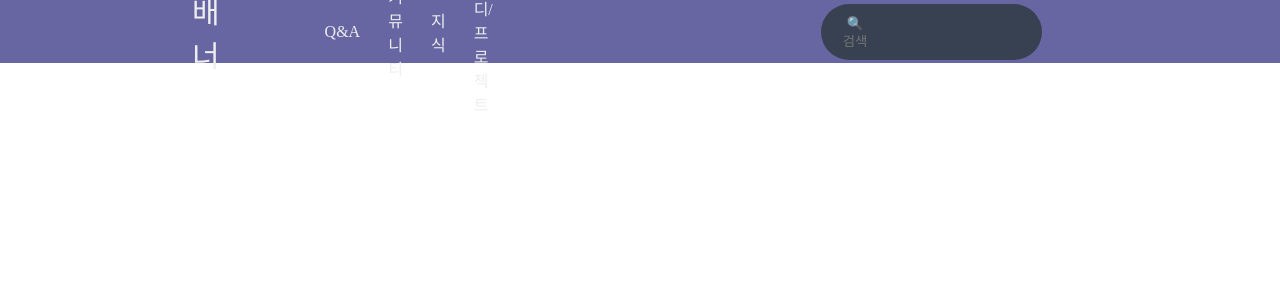
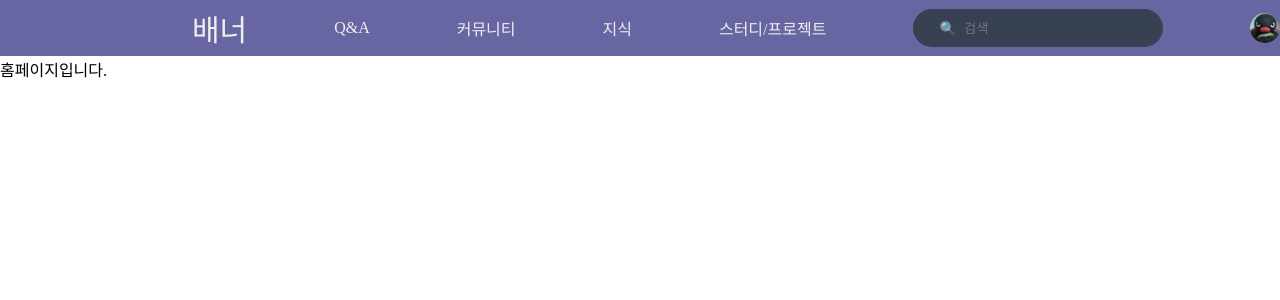
Before and after one commit to funizo/project, a React (Create React App) app in the folder projectfront/: page / in a window 1280 px wide. Shown: the top 300 px of the page. Built offline with nearby package versions, Linux system fonts and the light colour scheme; no server answers; the HTML template or start-up script is replaced by a standard one.

Commit message:
design/#4/navbar
-헤더쪽 nav 스타일 변경

```diff
--- a/projectfront/package.json
+++ b/projectfront/package.json
@@ -10,7 +10,7 @@
     "react-dom": "^18.2.0",
     "react-router-dom": "^6.22.2",
     "react-scripts": "5.0.1",
-    "scss": "^0.2.4",
+    "sass": "^1.71.1",
     "web-vitals": "^2.1.4"
   },
   "scripts": {
--- a/projectfront/src/components/Home.jsx
+++ b/projectfront/src/components/Home.jsx
@@ -1,7 +1,7 @@
 export default function Home() {
     return (
-        <>
+        <div style={{ position: 'relative', top: '45%' }}>
             홈페이지입니다.
-        </>
+        </div>
     )
 }
--- a/projectfront/src/components/layout/Nav.css
+++ /dev/null
@@ -1,52 +0,0 @@
-body {
-  margin-left: 0px;
-}
-
-.navbar {
-  background-color: #6766a3;
-  width: 100%;
-  height: 23px;
-  padding-top: 20px;
-  padding-bottom: 20px;
-  position: fixed;
-  top: 0;
-  display: flex;
-  border-bottom: 1px solid rgb(255, 255, 255);
-  align-items: center;
-}
-.navbar a {
-  text-decoration: none;
-  margin-left: 15%;
-  color: #eee;
-  font-size: 30px;
-}
-.navbar p {
-  color: #eee;
-  margin-right: 28px;
-}
-.navbar p:hover {
-  color: black;
-  cursor: pointer;
-}
-.navbar img {
-  width: 30px;
-  height: 30px;
-  border-radius: 50%;
-  margin-left: 250px;
-}
-.navbar button {
-  background-color: transparent;
-  border: none;
-}
-.navbar input {
-  background-color: rgb(55, 65, 81);
-  border: none;
-  color: #eee;
-  outline: none;
-}
-.navbar .searchBar {
-  margin-left: 300px;
-  background-color: rgb(55, 65, 81);
-  padding: 10px 20px 10px 20px;
-  border-radius: 40px;
-}/*# sourceMappingURL=Nav.css.map */
--- a/projectfront/src/components/layout/Nav.jsx
+++ b/projectfront/src/components/layout/Nav.jsx
@@ -1,14 +1,14 @@
-import "./Nav.css";
+import styles from './Nav.module.scss'
 
 export default function Nav() {
     return (
-        <div className="navbar">
+        <div className={styles.navbar}>
             <a href="/">배너</a>
-            <p style={{ marginLeft: "105px" }}>Q&A</p>
+            <p>Q&A</p>
             <p>커뮤니티</p>
             <p>지식</p>
             <p>스터디/프로젝트</p>
-            <div className="searchBar">
+            <div className={styles.searchBar}>
                 <button>🔍</button>
                 <input type="text" placeholder="검색" />
             </div>
--- a/projectfront/src/components/layout/Nav.scss
+++ b/projectfront/src/components/layout/Nav.module.scss
@@ -1,19 +1,25 @@
 body {
-    margin-left: 0px;
+    margin: 0px;
 }
 
 
 .navbar {
     background-color: #6766a3;
-    width: 100%;
-    height: 23px;
-    padding-top: 20px;
-    padding-bottom: 20px;
-    position: fixed;
+
+    width: 100dvw;
+    height: 7dvh;
+
+    border-bottom: 1px solid rgb(255, 255, 255);
+
+    position: sticky;
     top: 0;
+
     display: flex;
-    border-bottom: 1px solid rgb(255, 255, 255);
+    justify-content:space-between;
     align-items: center;
+    white-space : nowrap;
+    margin-right: 200px;
+
 
     a {
         text-decoration: none;
@@ -22,10 +28,9 @@ body {
         font-size: 30px;
     }
 
-
     p {
         color: #eee;
-        margin-right: 28px;
+        // margin-right: 28px;
 
         &:hover {
             color: black;
@@ -37,7 +42,6 @@ body {
         width: 30px;
         height: 30px;
         border-radius: 50%;
-        margin-left: 250px;
     }
 
     button {
@@ -53,7 +57,6 @@ body {
     }
 
     .searchBar {
-        margin-left: 300px;
         background-color: rgb(55, 65, 81);
         padding: 10px 20px 10px 20px;
         border-radius: 40px;
```
Also changed, not shown: 2 other files (tests, documents, lock files or other folders).
